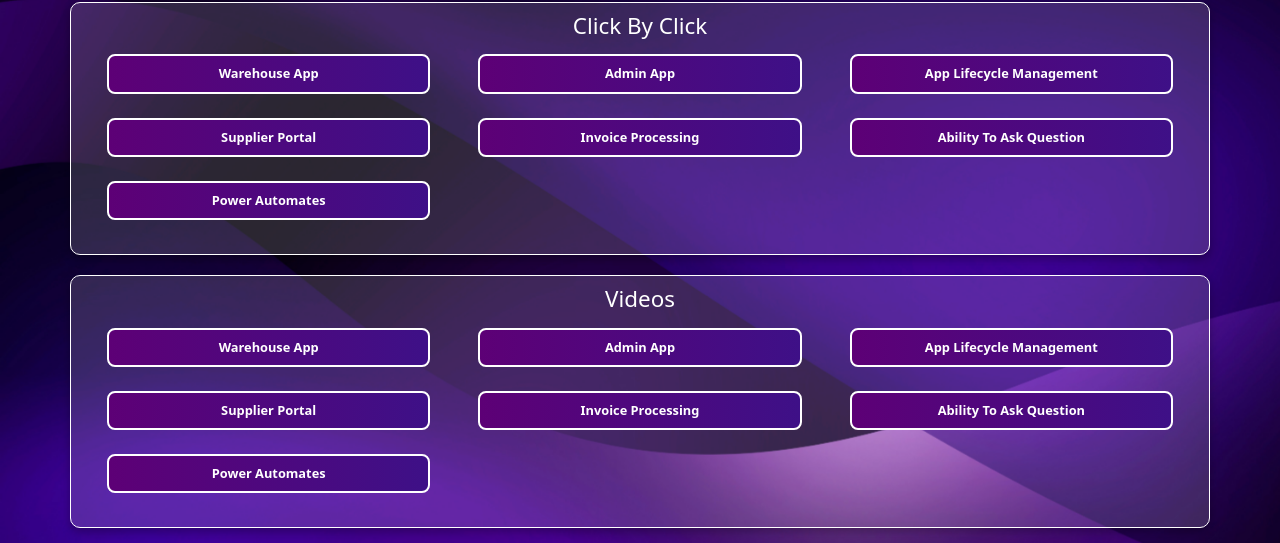
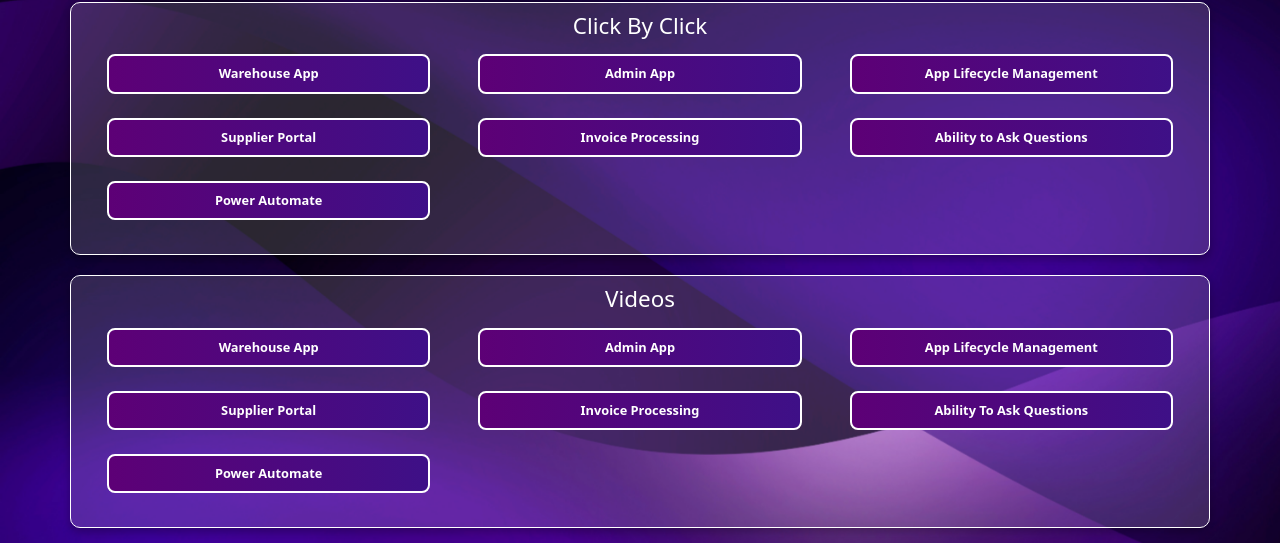
Before and after one commit to ramakrishnanj-thirdeye/power_platform_webapp, a React (Create React App) app: page / in a window 1280 px wide. Shown: the part 138-681 px from the top of the page. Built offline with nearby package versions, Linux system fonts and the light colour scheme.

Commit message:
spelling check

```diff
--- a/src/App.js
+++ b/src/App.js
@@ -10,9 +10,9 @@
     { id: 2, label: "Admin App", link: "https://regale.cloud/thirdeye-data/play/3822/power-platform-accelerate-innovation-with-ai-in-low-code-regional-manager-portal#/0/0" },
     { id: 3, label: "App Lifecycle Management", link: "https://regale.cloud/thirdeye-data/play/3832/power-platform-accelerate-innovation-with-ai-in-low-code-alm#/0/0" },
     { id: 4, label: "Supplier Portal", link: "https://regale.cloud/thirdeye-data/play/3833/powerplatform-accelerate-innvoation-with-ai-in-low-code-supplier-portal-power-pa#/0/0" },
-    { id: 5, label: " Invoice Processing", link: "https://regale.cloud/thirdeye-data/play/3824/power-platform-accelerate-innovation-with-ai-in-low-code-supplier-portal-invoice#/0/0" },
-    { id: 6, label: "Ability To Ask Question", link: "https://regale.cloud/thirdeye-data/play/3834/power-platform-accelerate-innovation-with-ai-in-low-code-copilot-studio-maker#/0/0" },
-    { id: 7, label: "Power Automates", link: "https://regale.cloud/thirdeye-data/play/3823/power-platform-accelerate-innovation-with-ai-in-low-code-power-automate-backend-#/0/0" },
+    { id: 5, label: "Invoice Processing", link: "https://regale.cloud/thirdeye-data/play/3824/power-platform-accelerate-innovation-with-ai-in-low-code-supplier-portal-invoice#/0/0" },
+    { id: 6, label: "Ability to Ask Questions", link: "https://regale.cloud/thirdeye-data/play/3834/power-platform-accelerate-innovation-with-ai-in-low-code-copilot-studio-maker#/0/0" },
+    { id: 7, label: "Power Automate", link: "https://regale.cloud/thirdeye-data/play/3823/power-platform-accelerate-innovation-with-ai-in-low-code-power-automate-backend-#/0/0" },
   ];
 
   const videos = [
@@ -21,8 +21,8 @@
     { id: 3, label: "App Lifecycle Management", link: "https://stdemoassets.blob.core.windows.net/videos/L100/3.%20Microsoft%20Power%20Platform-%20ALM.mp4" },
     { id: 4, label: "Supplier Portal", link: "https://stdemoassets.blob.core.windows.net/videos/L100/4.%20Microsoft%20Power%20Platform-Supplier%20Portal.mp4" },
     { id: 5, label: "Invoice Processing", link: "https://stdemoassets.blob.core.windows.net/videos/L100/5.%20Microsoft%20Power%20Platform-Invoice%20processing.mp4" },
-    { id: 6, label: "Ability To Ask Question", link: "https://stdemoassets.blob.core.windows.net/videos/L100/6.%20Microsoft%20Power%20Platform-Sales%20Video.mp4" },
-    { id: 7, label: "Power Automates", link: "https://stdemoassets.blob.core.windows.net/videos/L100/7.%20Microsoft%20Power%20Platform-Finale%20Video.mp4" },
+    { id: 6, label: "Ability To Ask Questions", link: "https://stdemoassets.blob.core.windows.net/videos/L100/6.%20Microsoft%20Power%20Platform-Sales%20Video.mp4" },
+    { id: 7, label: "Power Automate", link: "https://stdemoassets.blob.core.windows.net/videos/L100/7.%20Microsoft%20Power%20Platform-Finale%20Video.mp4" },
   ];
 
   return (
```
